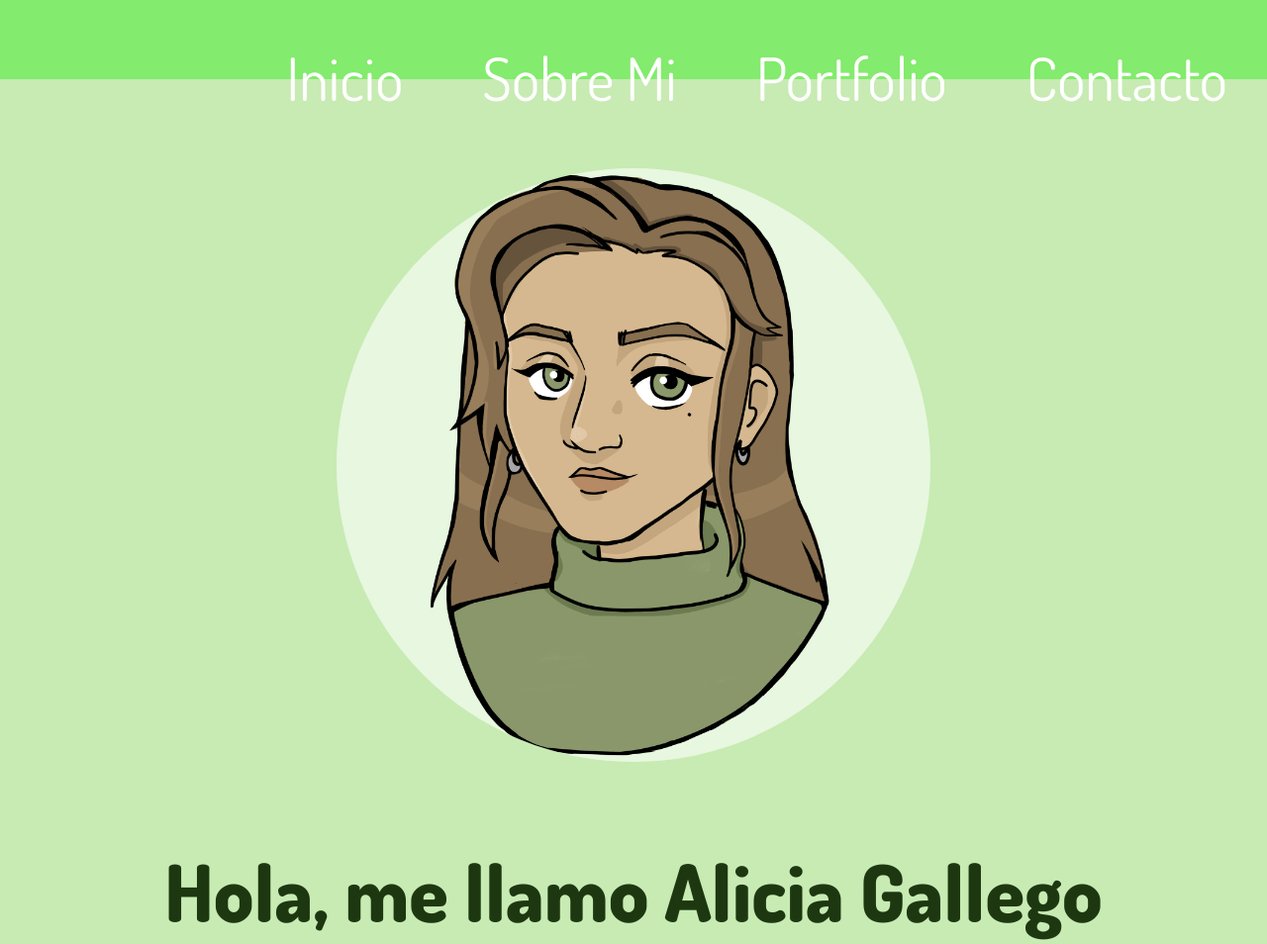
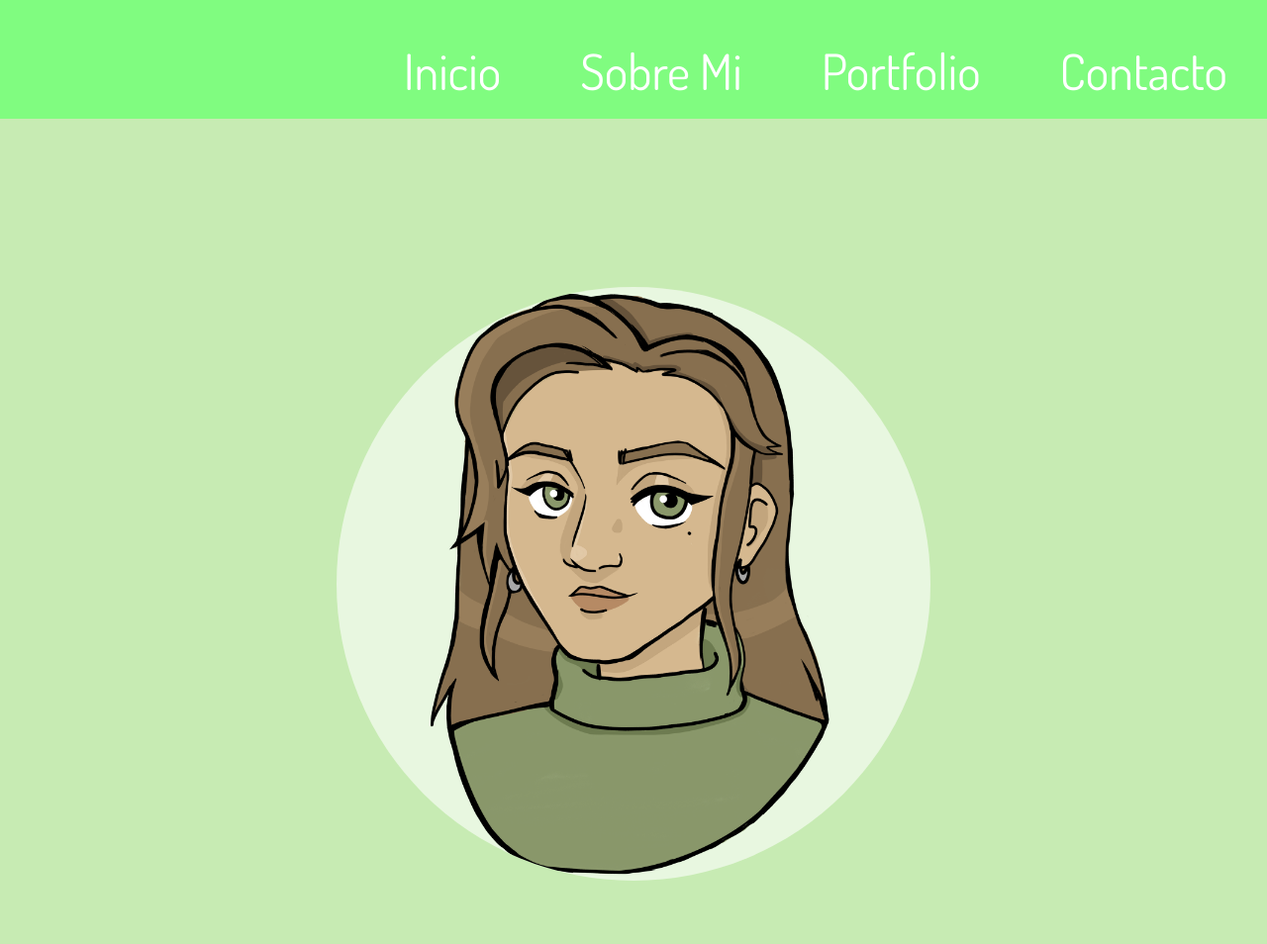
Before and after one commit to aliciaggz/portfolio, a React app: page / in a window 1280 px wide. Shown: the top 954 px of the page at 99% size. Built offline with nearby package versions, Linux system fonts and the light colour scheme.

Commit message:
add bpoint

```diff
--- a/src/styles/layout/_header.scss
+++ b/src/styles/layout/_header.scss
@@ -1,7 +1,9 @@
 .header {
   background-color: rgb(128, 252, 128);
-  @include tablet {
+  @include desktop {
     display: flex;
+    width: 100%;
+    height: 15vh;
   }
 }
 
@@ -14,15 +16,17 @@
   transition: 350ms;
 
   @include desktop {
-    right: 0px;
     width: 100%;
     height: 10vh;
-    background-color: $green;
+    background-color: transparent;
   }
 
   &.active {
     left: -600px;
     transition: 350ms;
+    @include desktop {
+      left: 0px;
+    }
   }
 
   &__icon--fa {
@@ -56,7 +60,7 @@
       color: white;
       padding: 40px;
       @include desktop {
-        font-size: 60px;
+        font-size: 50px;
       }
 
       &:hover {
```
